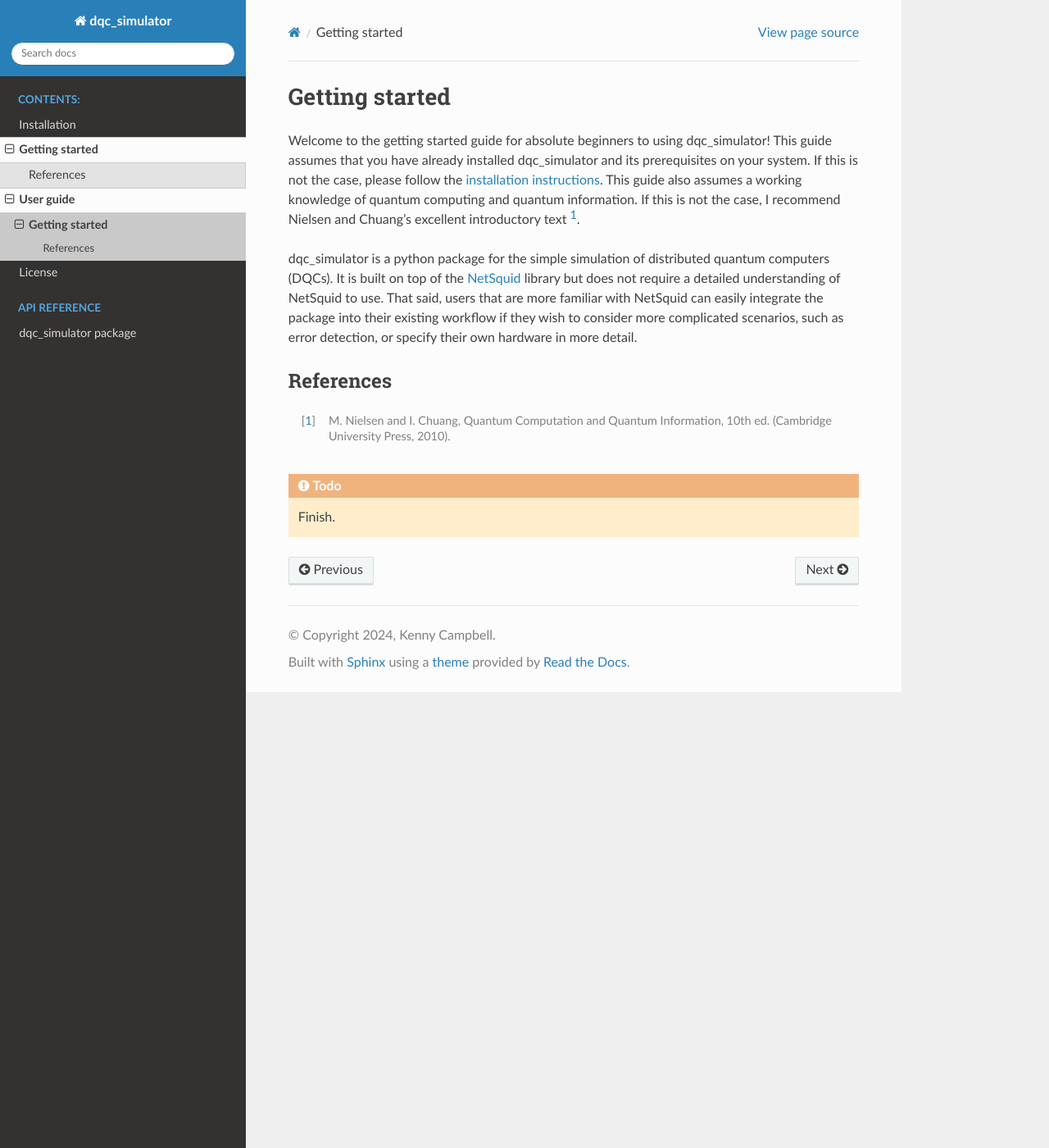
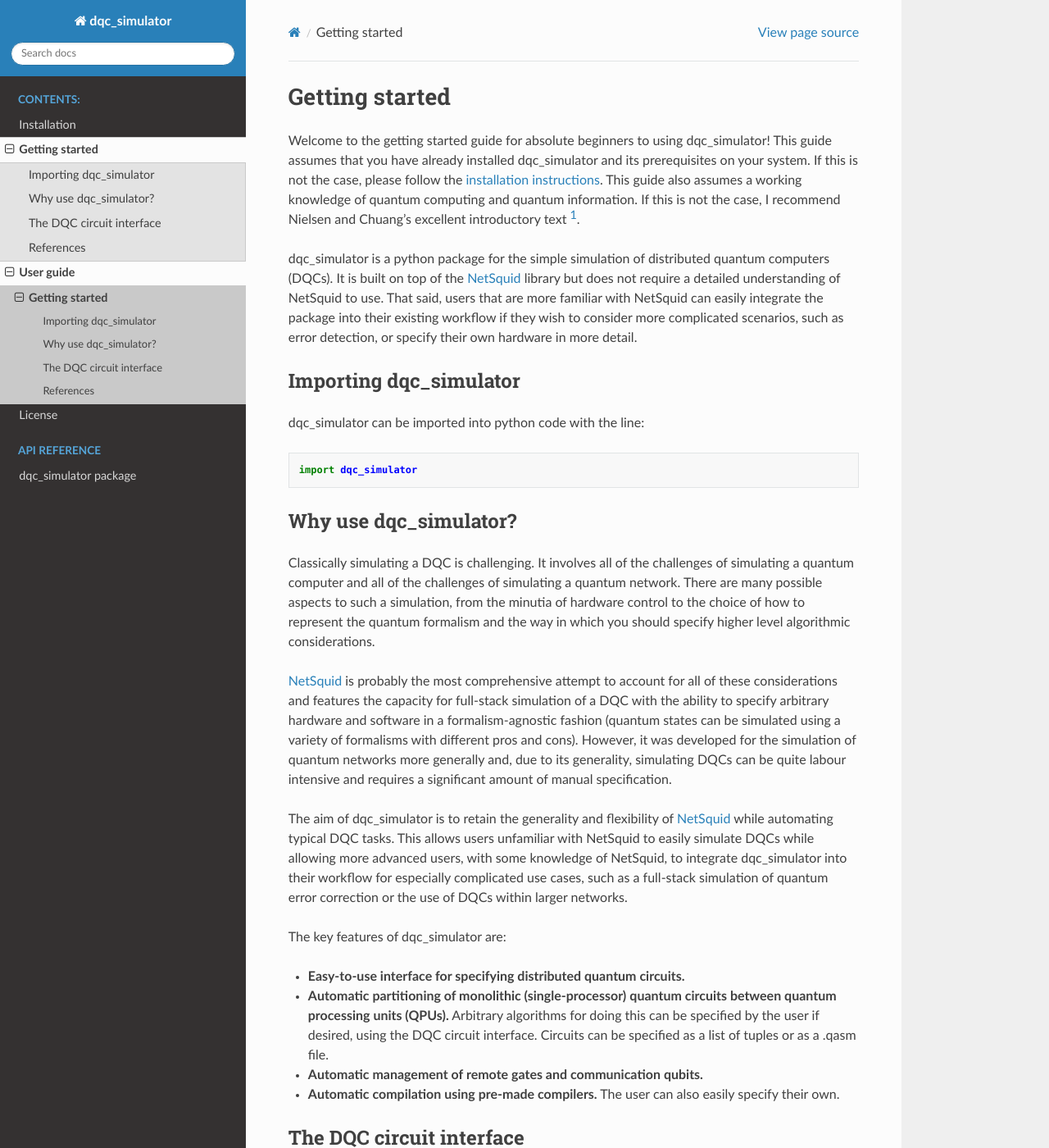
Before and after one commit to km-campbell/dqc_simulator, a Sphinx documentation site: the page built from docs/source/getting_started.rst, in a window 1280 px wide and 1400 px high. Shown: the whole window at 82% size. Built offline with Sphinx 7.4.7 and the Read the Docs theme 3.1.0, drawn with Linux system fonts in a browser that asks for light colours.

Commit message:
More added

```diff
--- a/docs/source/getting_started.rst
+++ b/docs/source/getting_started.rst
@@ -19,6 +19,52 @@
 scenarios, such as error detection, or specify their own hardware in
 more detail.
 
+Importing dqc_simulator
+-----------------------
+
+dqc_simulator can be imported into python code with the line: ::
+
+       import dqc_simulator
+
+Why use dqc_simulator?
+----------------------
+
+Classically simulating a DQC is challenging. It involves all of the challenges of simulating
+a quantum computer and all of the challenges of simulating a quantum network. There are many
+possible aspects to such a simulation, from the minutia of hardware control to the choice
+of how to represent the quantum formalism and the way in which you should specify higher
+level algorithmic considerations.
+
+`NetSquid <https://netsquid.org/>`_ is probably the most comprehensive attempt to account
+for all of these considerations and features the capacity for full-stack simulation of a
+DQC with the ability to specify arbitrary hardware and software in a formalism-agnostic
+fashion (quantum states can be simulated using a variety of formalisms with different pros
+and cons). However, it was developed
+for the simulation of quantum networks more generally and, due to its generality, simulating
+DQCs can be quite labour intensive and requires a significant amount of manual specification.
+
+The aim of dqc_simulator is to retain the generality and flexibility of
+`NetSquid <https://netsquid.org/>`_ while automating typical DQC tasks. This allows
+users unfamiliar with NetSquid to easily simulate DQCs while allowing more advanced users,
+with some knowledge of NetSquid, to integrate dqc_simulator into their workflow for
+especially complicated use cases, such as a full-stack simulation of quantum error correction
+or the use of DQCs within larger networks.
+
+The key features of dqc_simulator are:
+
+*  **Easy-to-use interface for specifying distributed quantum circuits.**
+*  **Automatic partitioning of monolithic (single-processor)**
+   **quantum circuits between quantum processing units (QPUs).** Arbitrary
+   algorithms for doing this can be specified by the user
+   if desired, using the DQC circuit interface. Circuits
+   can be specified as a list of tuples or as a .qasm
+   file.
+*  **Automatic management of remote gates and communication qubits.**
+*  **Automatic compilation using pre-made compilers.** The user
+   can also easily specify their own.
+
+The DQC circuit interface
+-------------------------
 
 
 
```
